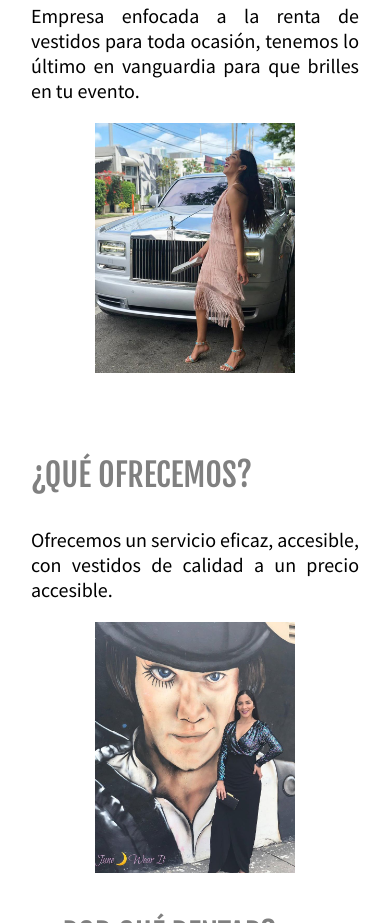
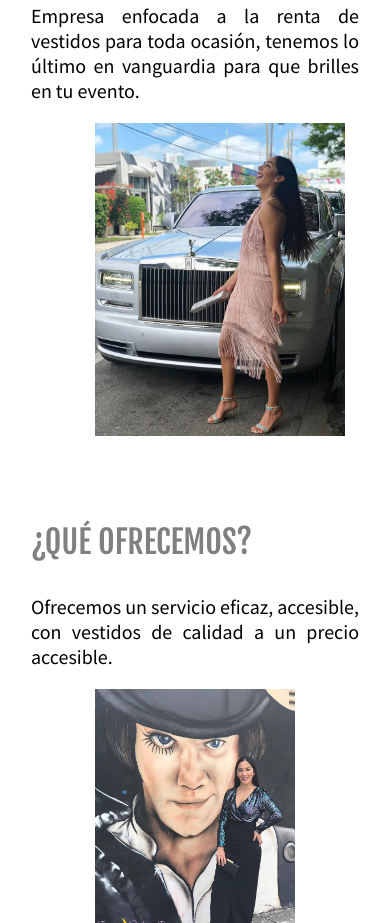
Before and after one commit to Danieru-AceRo/JuneWearIt, a plain HTML site: page conocenos/conocenos.html in a window 390 px wide. Shown: the part 939-1862 px from the top of the page. Drawn offline with Linux system fonts and the light colour scheme; files whose address does not match are found by name.

Commit message:
prueba imagenes 2

```diff
--- a/conocenos/css/estilos.css
+++ b/conocenos/css/estilos.css
@@ -470,12 +470,13 @@ h1 {
     .conocenos-description p{
         font-size: 20px;
     }
-    .mision-image img{
+    .mision-image {
         width: 200px;
         height: auto;
         max-width: 100%;
         flex-wrap: wrap;
         object-fit: cover;
+        display: block;
       }
       .mision-image2 {
        width: 200px;
```
